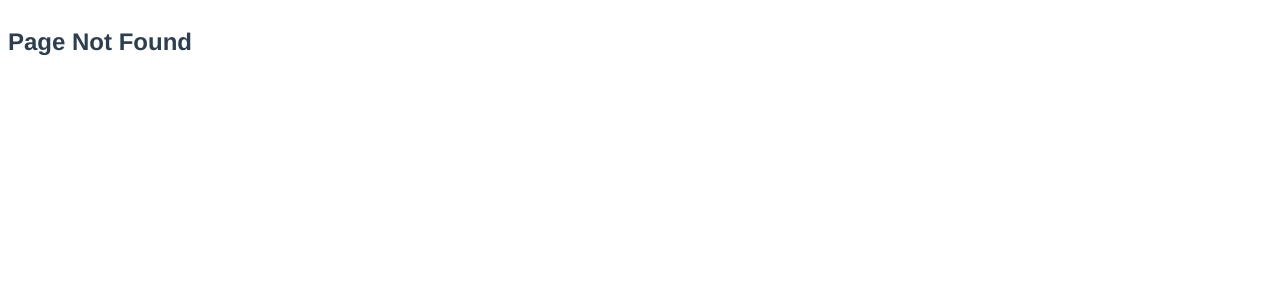
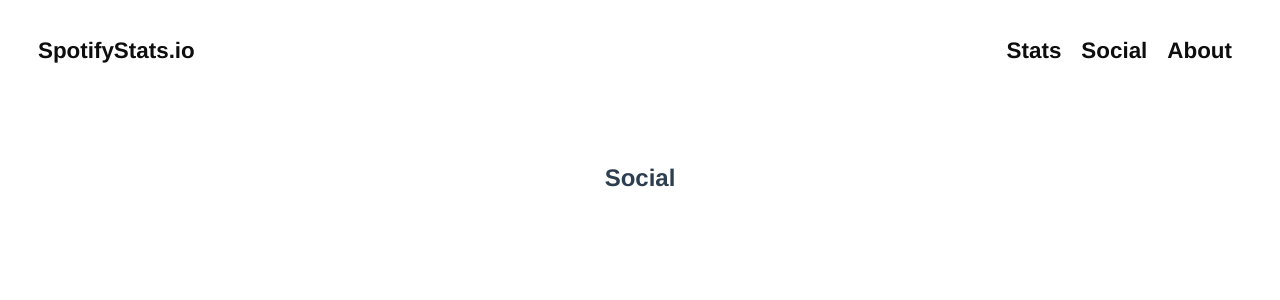
Before and after one commit to richardestes/spotify_vuejs, a Vue app: page /social in a window 1280 px wide. Before the commit this address had no page. Shown: the top 300 px of the page. Built offline with nearby package versions, Linux system fonts and the light colour scheme; what lottie-vuejs would draw is missing.

Commit message:
added social and about pages

```diff
--- a/src/router/index.js
+++ b/src/router/index.js
@@ -1,9 +1,9 @@
 import Vue from 'vue'
 import VueRouter from 'vue-router'
 import Home from '../views/Home.vue'
-// import Social from '../views/Social.vue'
+import Social from '../views/Social.vue'
 import Stats from '../views/Stats.vue'
-// import About from '../views/About.vue'
+import About from '../views/About.vue'
 import PageNotFound from '../views/components/PageNotFound.vue'
 
 Vue.use(VueRouter)
@@ -20,6 +20,16 @@ const routes = [
     component: Stats,
   },
   {
+    path: '/social',
+    name: 'Social',
+    component: Social
+  },
+  {
+    path: '/about',
+    name: 'About',
+    component: About
+  },
+  {
     path: '/*',
     component: PageNotFound
   },
--- /dev/null
+++ b/src/views/Social.vue
@@ -0,0 +1,26 @@
+<template>
+  <div class="main">
+    <div class="nav">
+      <Header />
+    </div>
+    <h2>Social</h2>
+  </div>
+</template>
+
+<script>
+import Header from '../views/components/Header'
+export default {
+  components: {
+    Header
+  }
+}
+</script>
+
+<style scoped>
+.main {
+  display: flex;
+  flex-direction: column;
+  max-width: 100%;
+  /* width: 100%; */
+}
+</style>
```
